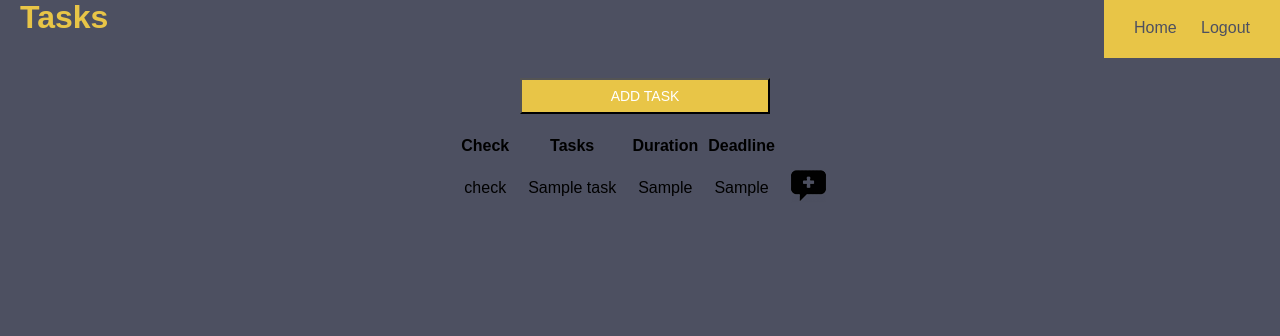
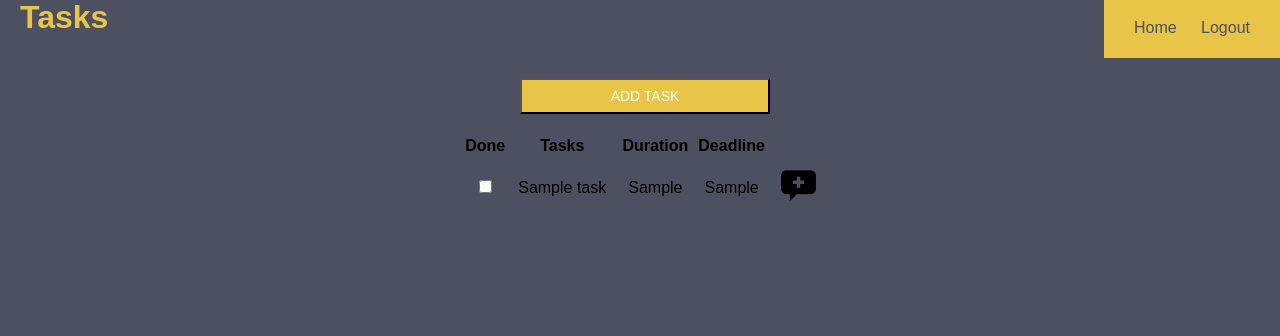
Before and after one commit to anouckdeben95/todoapp, a PHP site: page /tasklist.php?id=1 in a window 1280 px wide. Shown: the part 22-358 px from the top of the page. Run offline with PHP 8.4, Linux system fonts and the light colour scheme; tables that the repository leaves empty or names only in its code hold one stand-in row (values such as "Sample post").

Commit message:
Update tasklist.php
added checkboxes

```diff
--- a/tasklist.php
+++ b/tasklist.php
@@ -44,7 +44,7 @@
         <table class="listing">
         <thead>
         <tr>
-        <th>Check</th>
+        <th>Done</th>
         <th>Tasks</th>
         <th>Duration</th>
         <th class='dl'>Deadline</th>
@@ -57,7 +57,7 @@
         foreach($results as $row)
         {
             echo "<tr>";
-            echo "<td class='check'>check</td>";
+            echo "<td class='check'><input class='checked' type='checkbox' name='checkbox' id='checkbox'></td>";
             echo "<td>" . $row['name'] . "</td>";
             echo "<td>" . $row['duration'] . "</td>";
             echo "<td>" . $row['deadline'] . "</td>";
```
